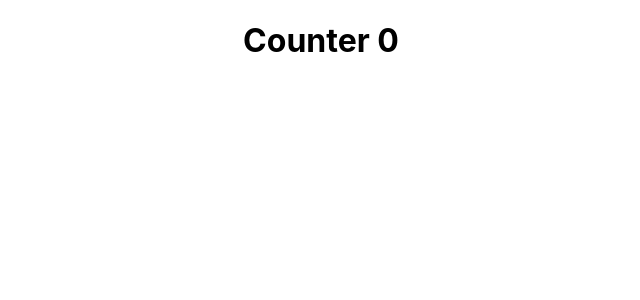
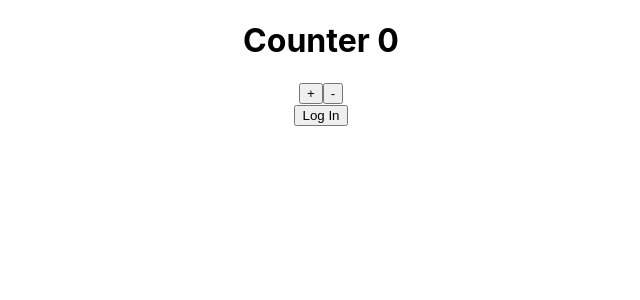
Before and after one commit to amine-amari/redux-example, a React (Create React App) app: page / in a window 1280 px wide. Shown: the top 300 px of the page, without its empty margins (319-959 px from the left). Built offline with nearby package versions, Linux system fonts and the light colour scheme.

Commit message:
added action and dispatch

```diff
--- a/src/App.js
+++ b/src/App.js
@@ -1,15 +1,26 @@
 import './App.css';
-import {useSelector} from 'react-redux';
+import {useSelector, useDispatch} from 'react-redux';
+import { increment, decrement, logIn} from './actions';
 
 function App() {
 
   const counter = useSelector(state => state.counter);
   const isLogged = useSelector (state => state.isLogged);
+  const dispatch = useDispatch();
 
   return (
     <div className="App">
       <h1>Counter {counter}</h1>
-      {isLogged ? <h3>Valuable Information</h3> : ''}
+      <div>
+        <button onClick={() => dispatch(increment())}>+</button>
+        <button onClick={() => dispatch(decrement())}>-</button>
+      </div>
+
+      <div>
+        <button onClick={() => dispatch(logIn())}>Log In</button>
+        {isLogged ? <h3>Valuable Information</h3> : ''}
+      </div>
+
     </div>
   );
 }
--- /dev/null
+++ b/src/actions/index.js
@@ -0,0 +1,16 @@
+export const increment = () => {
+    return {
+        type: 'INCREMENT'
+    }
+};
+export const decrement = () => {
+    return {
+        type: 'DECREMENT'
+    }
+};
+
+export const logIn = () => {
+    return {
+        type: 'SIGN_IN'
+    }
+};
```
